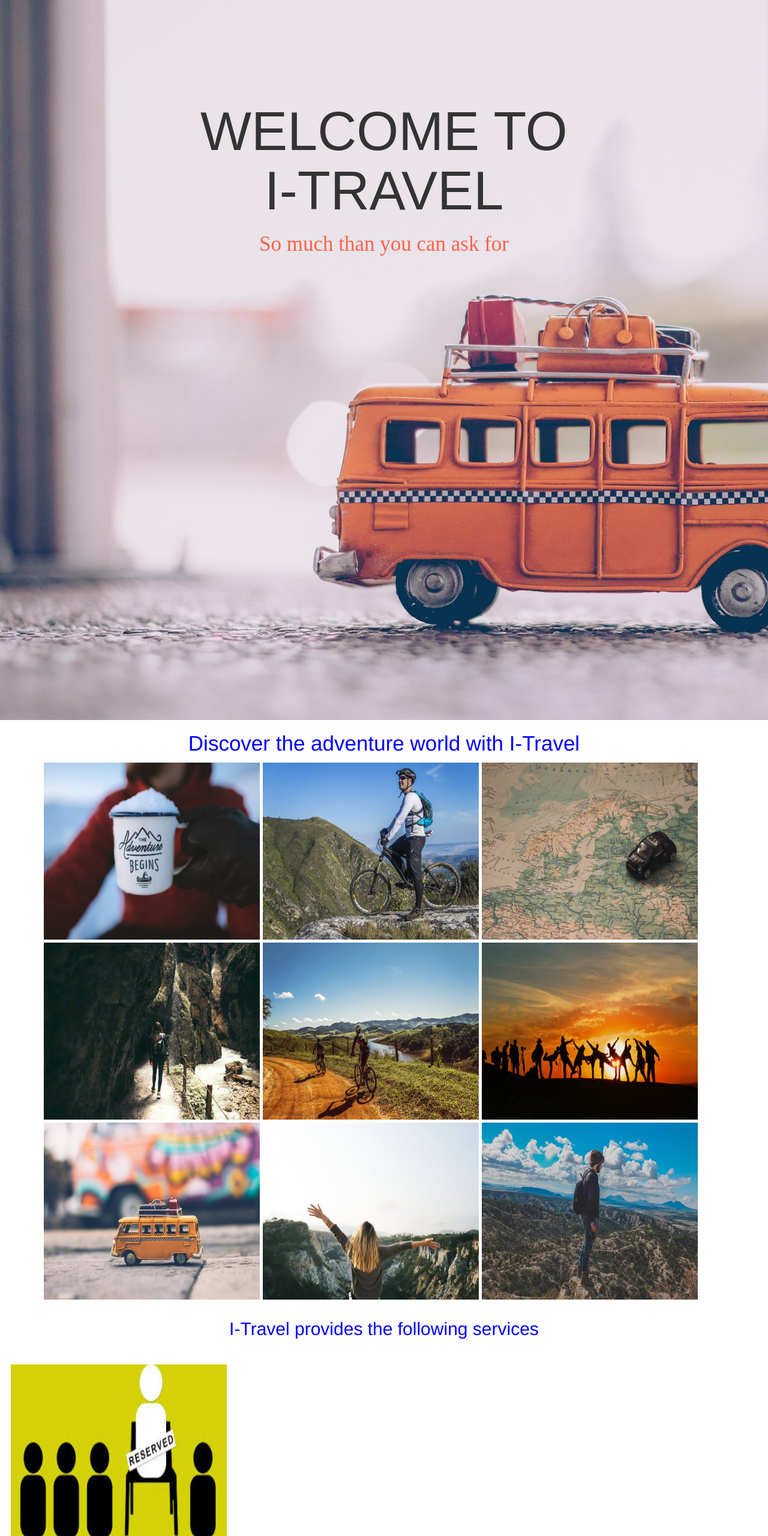
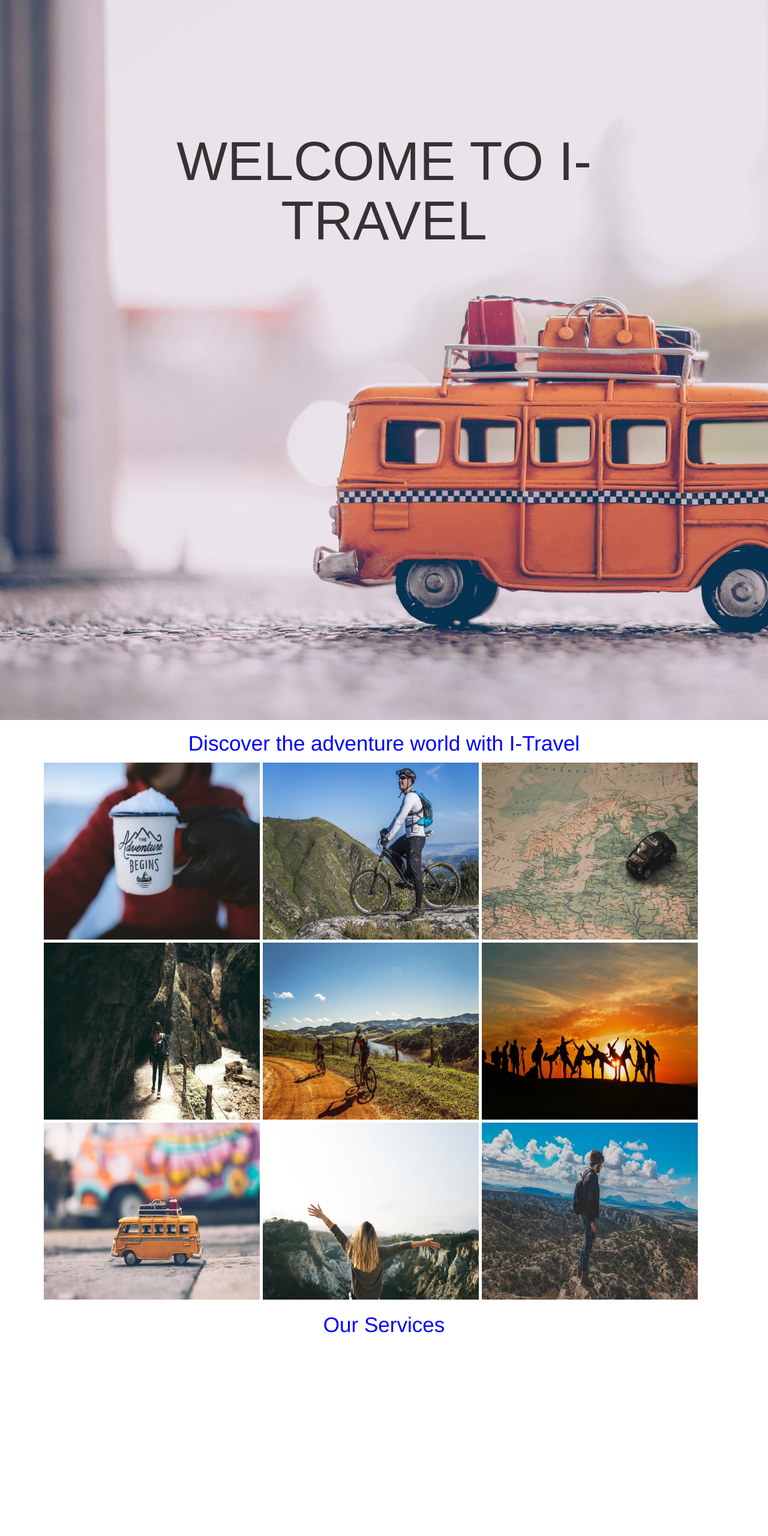
Before and after one commit to lauraayushi/I-TRAVEL, a plain HTML site: page index.html in a window 1280 px wide. Shown: the top 2560 px of the page at 60% size. After the commit the page ends 2237 px from the top, so only its background shows below. Drawn offline with nearby package versions, Linux system fonts and the light colour scheme.

Commit message:
added changes to my page

```diff
--- a/css/styles.css
+++ b/css/styles.css
@@ -3,18 +3,16 @@
 	   background-repeat: no-repeat;
 	   height: 1200px;
 	   text-align: center;
-	   padding:150px;
+	   padding:200px;
+}
+
+.logo {
+	   padding:10px;
 }
 
 h1 {
 	font-size:90px;
 	font-family:arial;
-}
-
-h2 {
-	font-size:35px;
-	color:tomato;
-	font-family:TimesNewRoman;
 }
 
 h3 {
@@ -34,9 +32,11 @@
    font-size:30px;
    color:blue;
    padding:25px;
-
 }
 
-.images {
-	    padding-left: 15px;
+.panel {
+	     text-align: center;
+	     padding: 10px;
+	     height:100px;
+	     width:100px;
 }
--- a/index.html
+++ b/index.html
@@ -9,8 +9,7 @@
 </head>
 <body>
 	<div class="row">
-		<h1>WELCOME TO <br>I-TRAVEL</br></h1>
-		<h2>So much than you can ask for</h2>
+		<h1>WELCOME TO I-TRAVEL</h1>
     </div>
     <div class="container">
     	<h3>Discover the adventure world with I-Travel</h3>
@@ -24,11 +23,6 @@
     		<img src="images/pexelcar.jpg"><img src="images/lady.jpg"><img src="images/person.jpg">
     	</div>
     </div>
-    <div class="row4">
-    	<p>I-Travel provides the following services</p>
-        <div class="images">
-    		<img src="images/reservation.jpg">
-    	</div>
-    </div>
+    <h3>Our Services</h3>
 </body>
 </html>
```
Also changed, not shown: images/logo.jpg (added).
